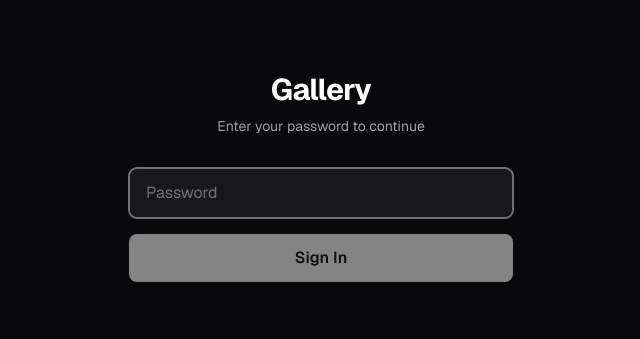
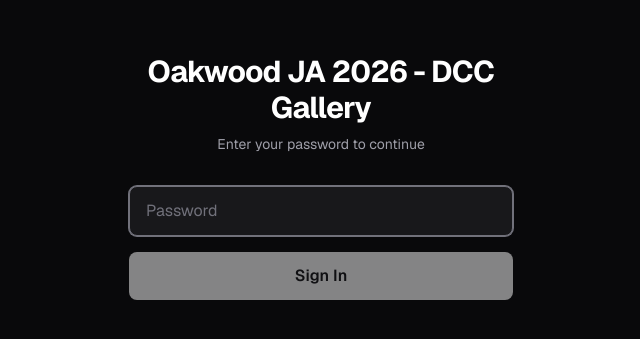
Before and after one commit to wbrisbane/ja2026, a Next.js app: page /login in a window 1280 px wide. Shown: the part 223-562 px from the top of the page, without its empty margins (319-959 px from the left). Built offline with nearby package versions, Linux system fonts and the light colour scheme.

Commit message:
Update of label

```diff
--- a/src/app/login/page.tsx
+++ b/src/app/login/page.tsx
@@ -42,7 +42,7 @@ function LoginForm() {
     <div className="min-h-screen bg-zinc-950 flex items-center justify-center p-4">
       <div className="w-full max-w-sm">
         <div className="text-center mb-8">
-          <h1 className="text-3xl font-bold text-white tracking-tight">Gallery</h1>
+          <h1 className="text-3xl font-bold text-white tracking-tight">Oakwood JA 2026 - DCC Gallery</h1>
           <p className="text-zinc-400 mt-2 text-sm">Enter your password to continue</p>
         </div>
 
```
